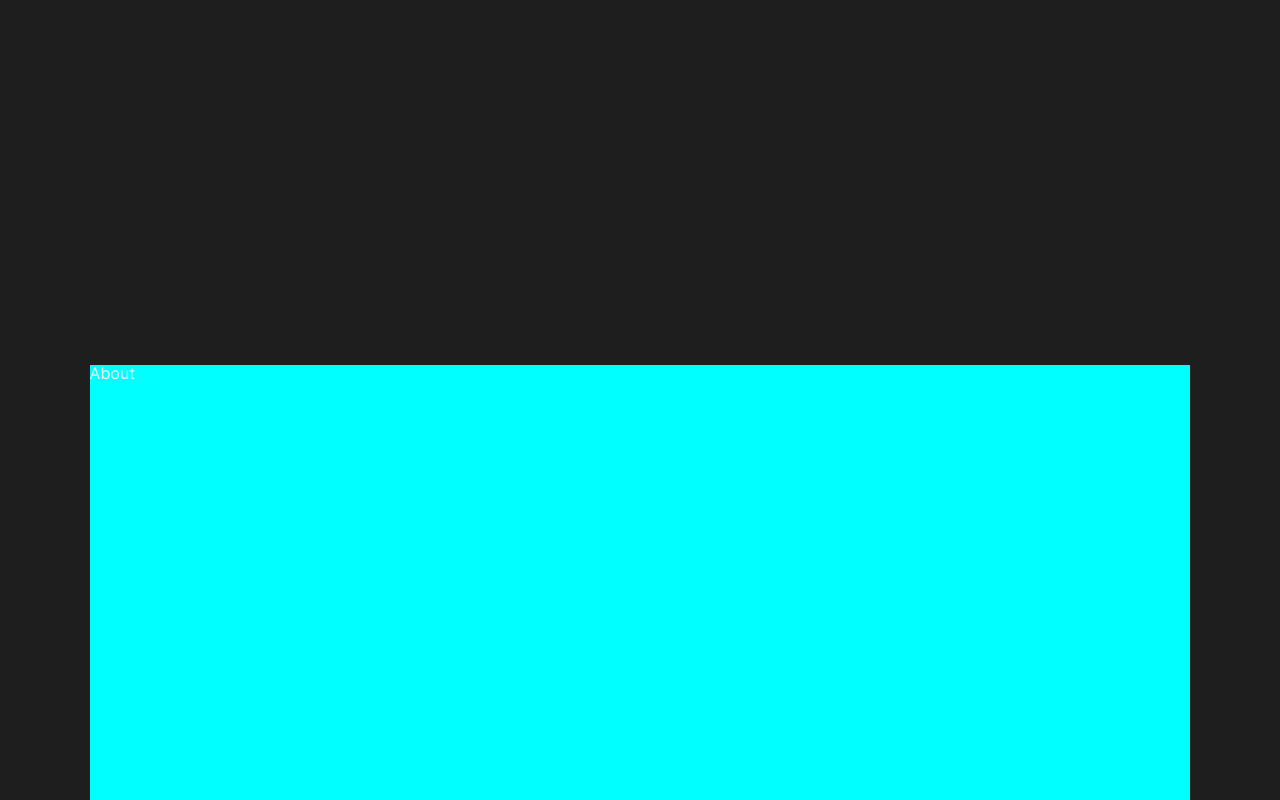
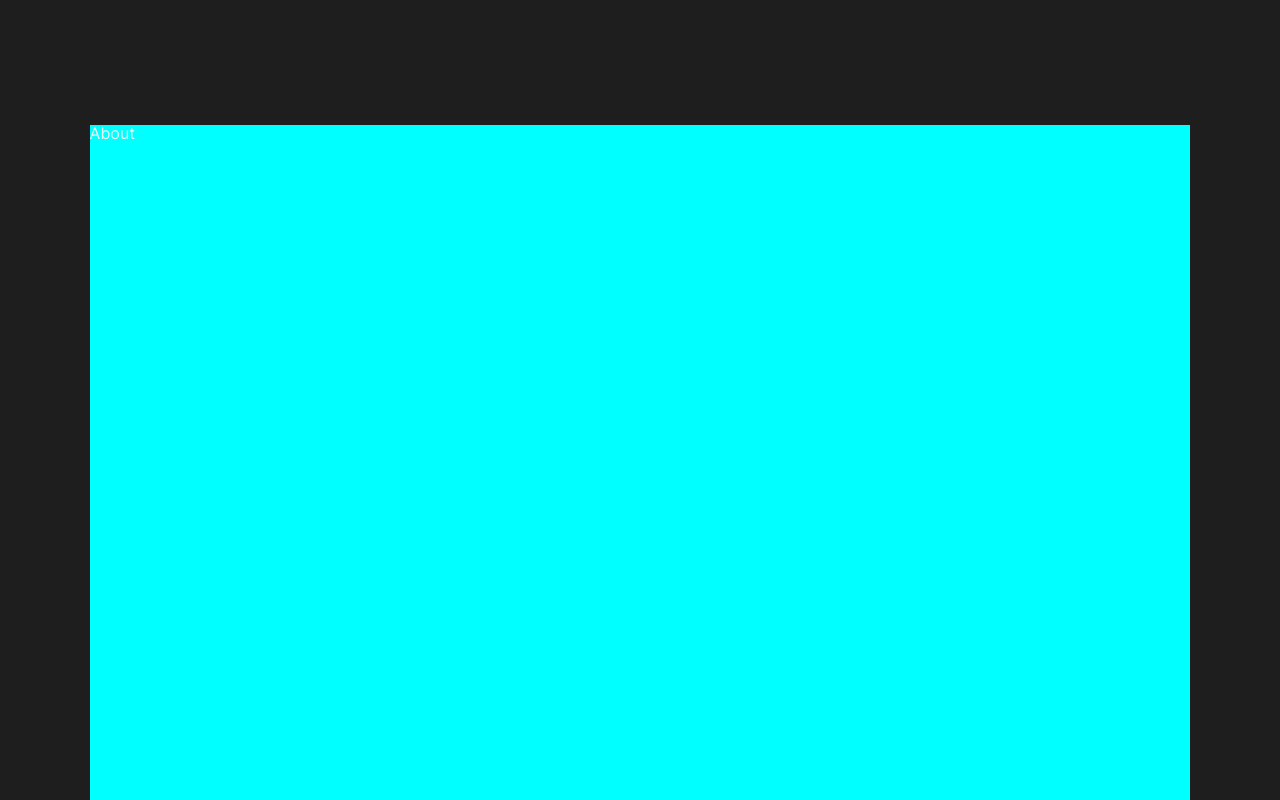
Before and after one commit to MozartOnWeb/ikazic, a Next.js app: page / in a window 1280 px wide. Shown: the part 820-1620 px from the top of the page. Built offline with nearby package versions, Linux system fonts and the light colour scheme.

Commit message:
reducing sections margin bottom from 30rem to 5rem

```diff
--- a/styles/global.scss
+++ b/styles/global.scss
@@ -14,7 +14,7 @@ html {
 section {
   width: 100%;
   height: 100vh;
-  margin-bottom: 20rem;
+  margin-bottom: 5rem;
 }
 #about {
   background-color: aqua;
```
